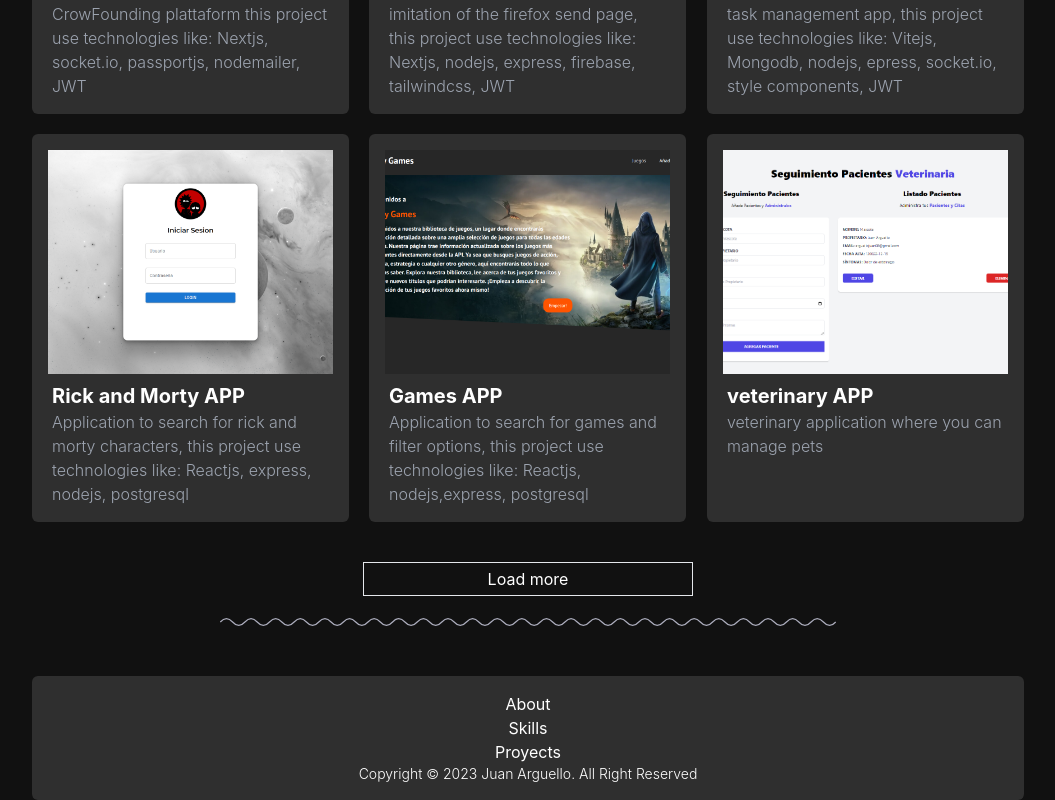
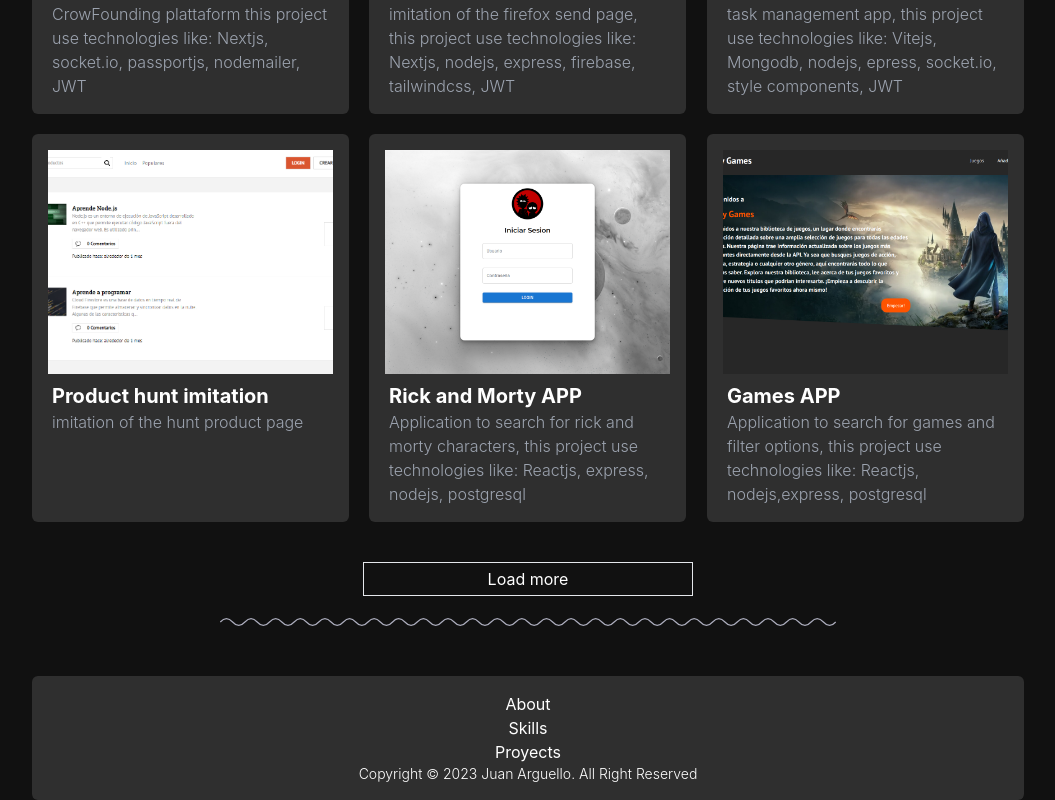
Before and after one commit to Nachito02/Portfolio, a React (Create React App) app: page / in a window 1280 px wide. Shown: the part 1490-2290 px from the top of the page, without its empty margins (112-1167 px from the left). Built offline with nearby package versions, Linux system fonts and the light colour scheme.

Commit message:
cambios en Project

```diff
--- a/public/index.html
+++ b/public/index.html
@@ -24,7 +24,7 @@
       work correctly both with client-side routing and a non-root public URL.
       Learn how to configure a non-root public URL by running `npm run build`.
     -->
-    <title>Juan Arguello</title>
+    <title>Juan Arguello - Full Stack Developer</title>
   </head>
   <body>
     <noscript>You need to enable JavaScript to run this app.</noscript>
--- a/src/components/Projects/Projects.jsx
+++ b/src/components/Projects/Projects.jsx
@@ -37,6 +37,13 @@ const Projects = () => {
     },
 
     {
+      img: producthunt,
+      name: "Product hunt imitation",
+      description: "imitation of the hunt product page",
+      url: "https://producthuntnext-sandy.vercel.app/",
+    },
+
+    {
       img: rick,
       name: "Rick and Morty APP",
       description: "Application to search for rick and morty characters, this project use technologies like: Reactjs, express, nodejs, postgresql ",
@@ -60,12 +67,7 @@ const Projects = () => {
       description: "application to control expenses and manage budgets",
       url: "https://firstpresupuesto-react-app.netlify.app/",
     },
-    {
-      img: producthunt,
-      name: "Product hunt imitation",
-      description: "imitation of the hunt product page",
-      url: "https://producthuntnext-sandy.vercel.app/",
-    },
+
     {
       img: cripto,
       name: "Cryptocurrency quote APP",
```
